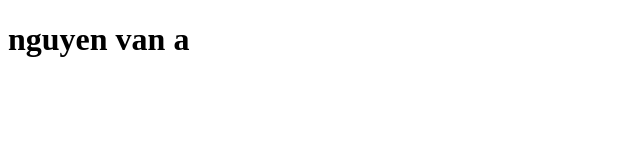
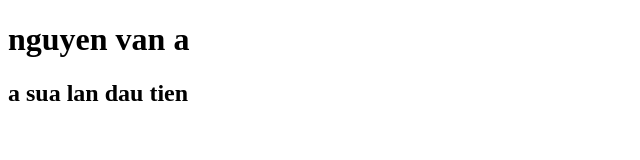
Before and after one commit to TuanCuong34/team-ab, a plain HTML site: page index.html in a window 1280 px wide. Shown: the whole page, without its empty margins (0-640 px from the left). Drawn offline with Linux system fonts and the light colour scheme.

Commit message:
a sua lan 1

```diff
--- a/index.html
+++ b/index.html
@@ -7,5 +7,6 @@
   </head>
   <body>
     <h1>nguyen van a</h1>
+    <h2>a sua lan dau tien</h2>
   </body>
 </html>
```
